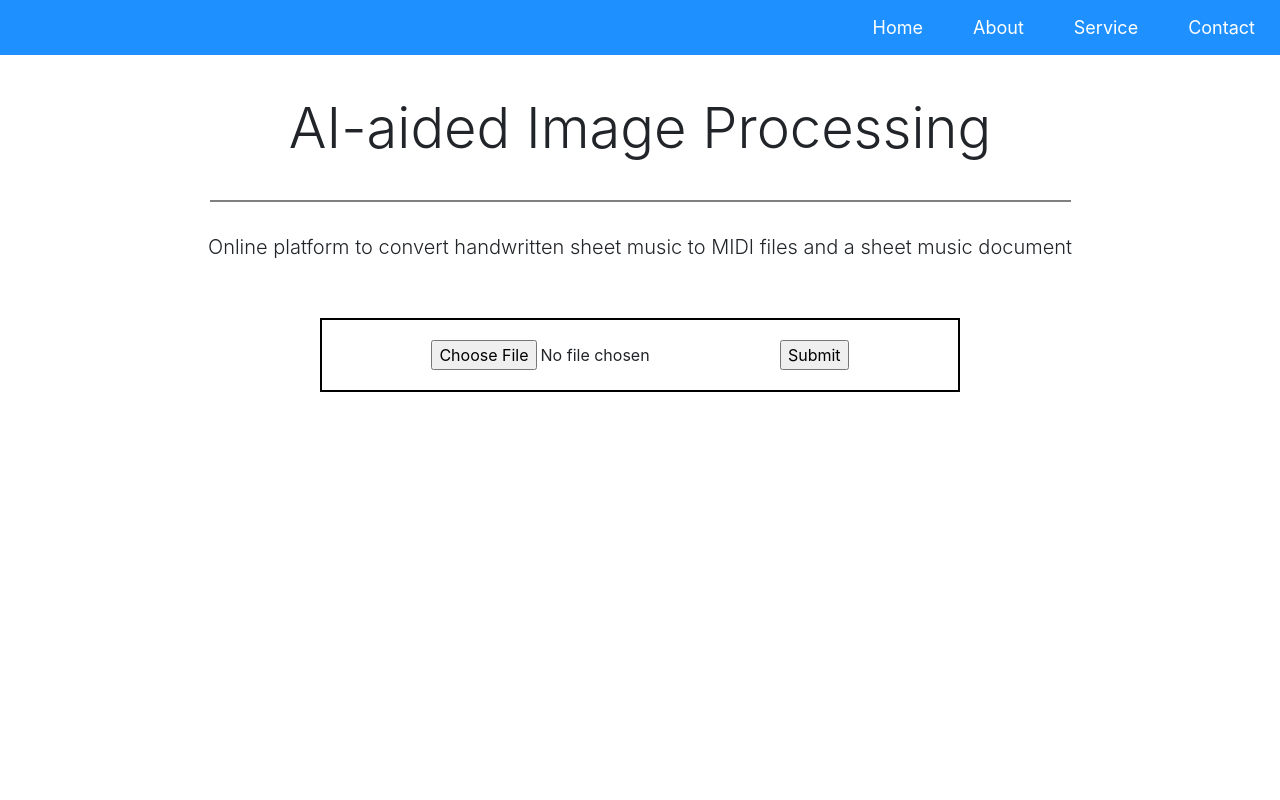
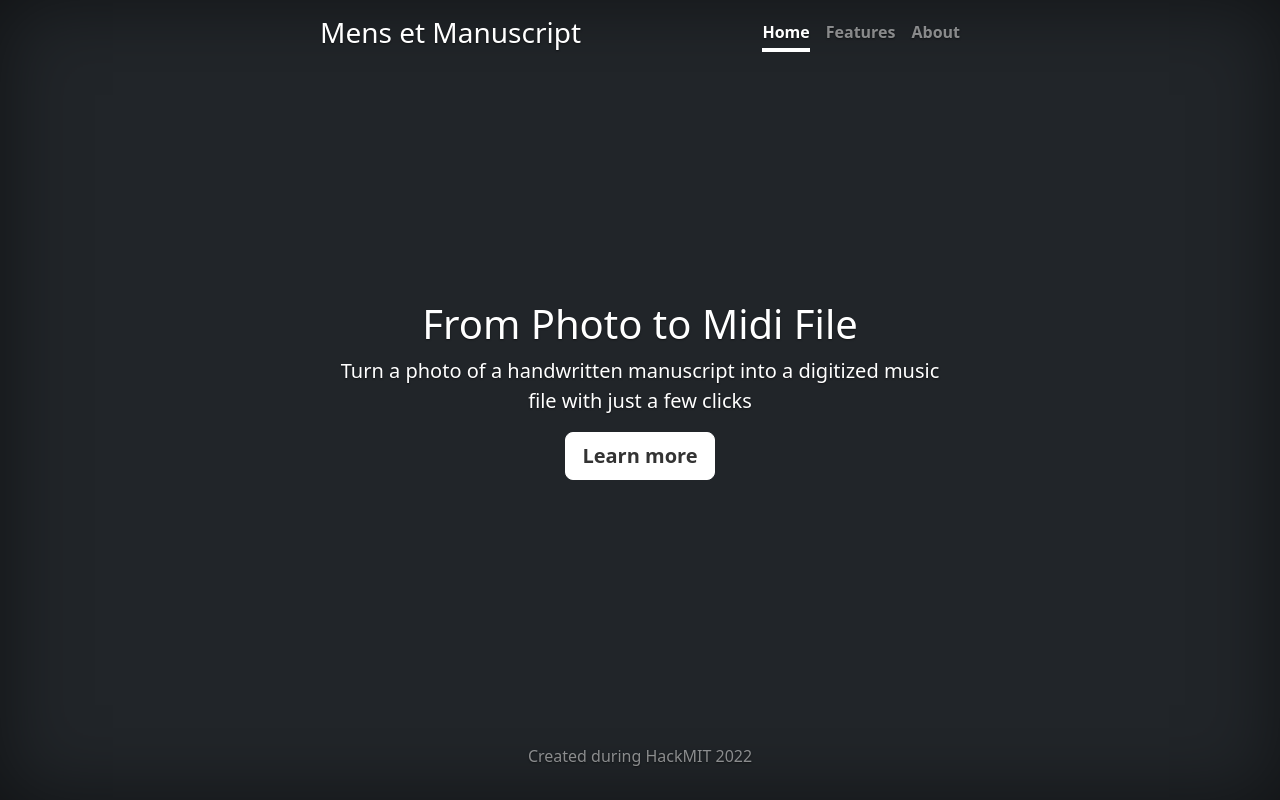
Before and after one commit to ebhechmer/MusicManuscriptToMusicOnMachine, a plain HTML site: page index.html in a window 1280 px wide. Drawn offline with nearby package versions, Linux system fonts and the light colour scheme.

Commit message:
Add files via upload

```diff
--- /dev/null
+++ b/cover.css
@@ -0,0 +1,61 @@
+/*
+ * Globals
+ */
+
+
+/* Custom default button */
+.btn-secondary,
+.btn-secondary:hover,
+.btn-secondary:focus {
+  color: #333;
+  text-shadow: none; /* Prevent inheritance from `body` */
+}
+
+
+/*
+ * Base structure
+ */
+header.masthead {
+  padding-top: 10rem;
+  padding-bottom: calc(10rem - 72px);
+  background: linear-gradient(to bottom, rgba(92, 77, 66, 0.8) 0%, rgba(92, 77, 66, 0.8) 100%), url("../img/bg-masthead.jpg");
+  background-position: center;
+  background-repeat: no-repeat;
+  background-attachment: scroll;
+  background-size: cover;
+}
+body {
+  text-shadow: 0 .05rem .1rem rgba(0, 0, 0, .5);
+  box-shadow: inset 0 0 5rem rgba(0, 0, 0, .5);
+}
+
+.cover-container {
+  max-width: 42em;
+}
+
+
+/*
+ * Header
+ */
+
+.nav-masthead .nav-link {
+  padding: .25rem 0;
+  font-weight: 700;
+  color: rgba(255, 255, 255, .5);
+  background-color: transparent;
+  border-bottom: .25rem solid transparent;
+}
+
+.nav-masthead .nav-link:hover,
+.nav-masthead .nav-link:focus {
+  border-bottom-color: rgba(255, 255, 255, .25);
+}
+
+.nav-masthead .nav-link + .nav-link {
+  margin-left: 1rem;
+}
+
+.nav-masthead .active {
+  color: #fff;
+  border-bottom-color: #fff;
+}
--- a/index.html
+++ b/index.html
@@ -1,92 +1,64 @@
-<!DOCTYPE html>
-<html lang="en">
-    <head>
-        <meta charset="utf-8">
-        <meta name="viewport" content="width=device-width, initial-scale=1, shrink-to-fit=no">
-        <meta http-equiv="X-UA-Compatible" content="ie=edge">
-        <link rel="stylesheet" href="https://maxcdn.bootstrapcdn.com/bootstrap/4.0.0/css/bootstrap.min.css">
-        <link href="css/style.css" rel="stylesheet">
-          <link rel="stylesheet" href="https://unpkg.com/aos@next/dist/aos.css" />
-    </head>
+<!doctype html>
+<html lang="en" class="h-100">
+  <head>
+    <meta charset="utf-8">
+    <meta name="viewport" content="width=device-width, initial-scale=1">
+    <meta name="description" content="">
+    <meta name="author" content="Lawrence Liu, Damir Kulzhanov, Michael Serrano, Braden Hechmer">
+    <meta name="generator" content="Hugo 0.84.0">
+    <title>Mens et Manuscript</title>
+
+    <link rel="canonical" href="https://getbootstrap.com/docs/5.0/examples/cover/">
+
+
+
+    <!-- Bootstrap core CSS -->
+<link href="../assets/dist/css/bootstrap.min.css" rel="stylesheet">
 
     <style>
-        .topnav{
-            background-color: #1E90FF;
-            overflow: hidden;
+      .bd-placeholder-img {
+        font-size: 1.125rem;
+        text-anchor: middle;
+        -webkit-user-select: none;
+        -moz-user-select: none;
+        user-select: none;
+      }
+
+      @media (min-width: 768px) {
+        .bd-placeholder-img-lg {
+          font-size: 3.5rem;
         }
-
-        .topnav a{
-            float: right;
-            color: white;
-            text-align: center;
-            padding: 14px 25px;
-            font-size: 18px;
-        }
-        .topnav a:hover {
-            background-color: #87CEFA;
-            color: black;
-        }
-
-        .df {
-            margin: 0;
-            padding: 15;
-
-        }
-
-        .header {
-            padding: 20px;
-            margin: 20px;
-        }
-
-        .header hr{
-            margin-top: 30px;
-            margin-bottom: 30px;
-            border-top: 2px solid gray;
-            width: 70%;
-        }
-        .choose_file {
-            padding: 20px;
-            /* margin-left: 100px; */
-            margin: auto;
-            text-align: center;
-            width: 50%;
-            position: center;
-            border: 2px solid black;
-        }
-
-        input [type=submit]{
-            padding: 20px;
-            background-color: #04AA6D;
-        }
+      }
     </style>
 
-    <div class="topnav">
-        <a class="active" href="#home">Contact</a>
-        <a href="#news">Service</a>
-        <a href="#contact">About</a>
-        <a href="#about">Home</a>
-      </div>
 
-    <div class="header" class = 'container-fluid padding'>
-        <div class = 'row welcome text-center'>
-            <div class = 'col-12'>
-                <h5 class = 'display-4'>AI-aided Image Processing</h5>
-            </div>
+    <!-- Custom styles for this template -->
+    <link href="cover.css" rel="stylesheet">
+  </head>
+  <body class="d-flex h-100 text-center text-white bg-dark">
+    <div class="cover-container d-flex w-100 h-100 p-3 mx-auto flex-column">
+      <header class="mb-auto">
+        <div>
+          <h3 class="float-md-start mb-0">Mens et Manuscript</h3>
+          <nav class="nav nav-masthead justify-content-center float-md-end">
+            <a class="nav-link active" aria-current="page" href="#">Home</a>
+            <a class="nav-link" href="#">Features</a>
+            <a class="nav-link" href="#">About</a>
+          </nav>
+        </div>
+      </header>
 
-            <hr>
+      <main class="px-3">
+        <h1>From Photo to Midi File</h1>
+        <p class="lead">Turn a photo of a handwritten manuscript into a digitized music file with just a few clicks</p>
+        <p class="lead">
+          <a href="#" class="btn btn-lg btn-secondary fw-bold border-white bg-white">Learn more</a>
+        </p>
+      </main>
 
-            <div class = 'col-12'>
-                <p class = 'lead'>Online platform to convert handwritten sheet music to MIDI files and a sheet music document
-                </p>
-            </div>
-        </div>
+      <footer class="mt-auto text-white-50">
+        <p>Created during HackMIT 2022</p>
+      </footer>
     </div>
-
-    <div class = "choose_file">
-        <form action="/action_page.php">
-            <input type="file" id="myFile" name="filename">
-            <input type="submit">
-          </form>
-    </dive>
-
+  </body>
 </html>
```
